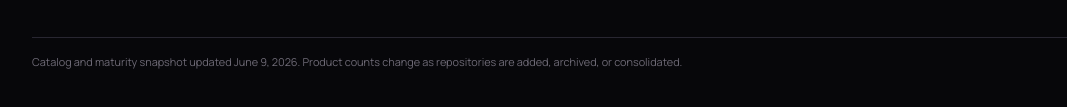
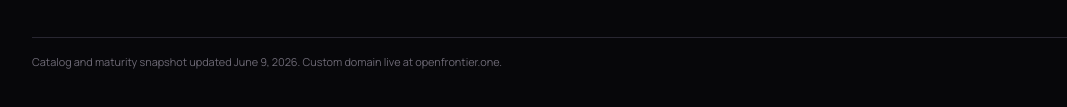
Before and after one commit to OpenFrontierOne/openfrontier, a plain HTML site: page index.html in a window 1280 px wide. Shown: the part 6195-6302 px from the top of the page, without its empty margins (48-1115 px from the left). Drawn offline with Linux system fonts and the light colour scheme.

Commit message:
Verify custom domain publishing

```diff
--- a/index.html
+++ b/index.html
@@ -213,7 +213,7 @@
       <div><h4>Participate</h4><a href="/contribute">Contribute</a><a href="https://github.com/serge-ivo">GitHub</a><a href="/faq">FAQ</a></div>
       <div><h4>Policies</h4><a href="/privacy">Privacy and data</a><a href="/faq#licensing">Licensing</a><a href="/faq#security">Security</a></div>
     </div>
-    <div class="footer-note">Catalog and maturity snapshot updated June 9, 2026. Product counts change as repositories are added, archived, or consolidated.</div>
+    <div class="footer-note">Catalog and maturity snapshot updated June 9, 2026. Custom domain live at openfrontier.one.</div>
   </div>
 </footer>
 </body>
```
